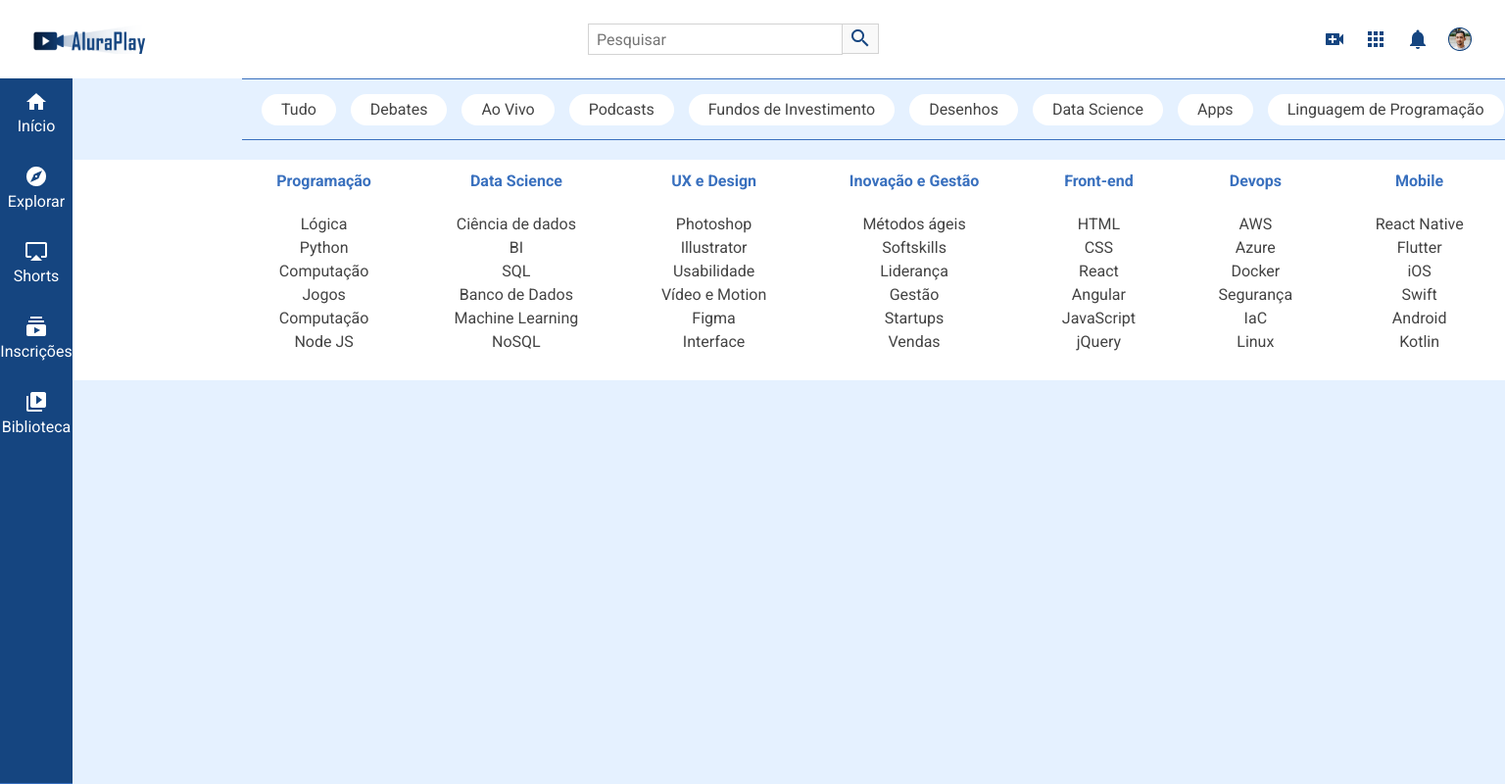
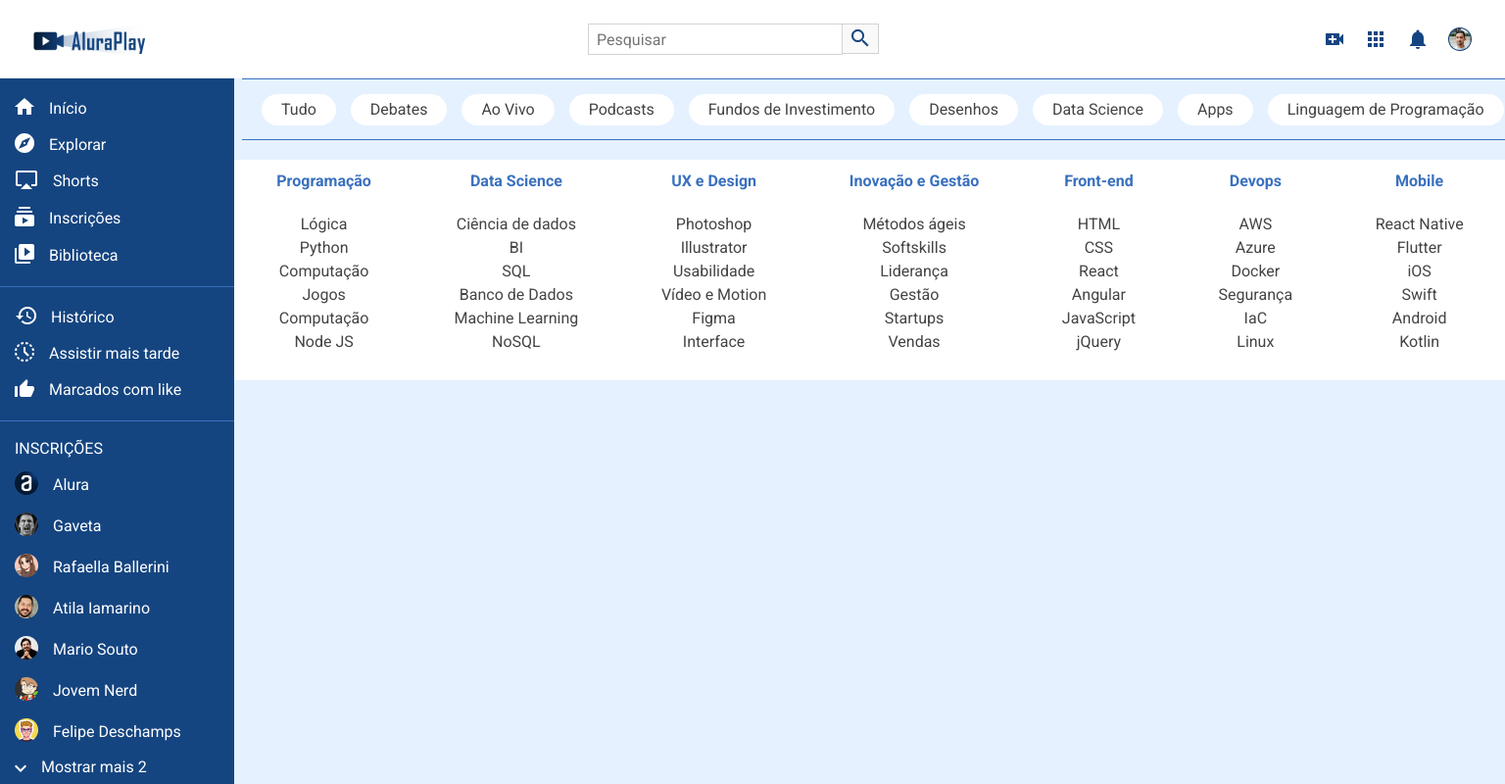
Before and after one commit to FelipeSlaik/Alura-Play, a plain HTML site: page index.html in a window 1536 px wide. Shown: the whole page at 98% size. Drawn offline with Linux system fonts and the light colour scheme.

Commit message:
Organizando menu Desktop

```diff
--- a/css/flexbox.css
+++ b/css/flexbox.css
@@ -63,11 +63,6 @@
         display: block;
       }
 
-      /* RODAPÉ */
-      .rodape__container{
-        justify-content: space-between;
-      }
-
       /* MENU LATERAL DE TABLETS */
       .menu__container {
         left: 0;
@@ -82,4 +77,57 @@
         padding-top: 15px;
         gap: 33px;
     }
+
+
+      /* RODAPÉ */
+      .rodape__container{
+        justify-content: space-between;
+      }
+
 }
+
+@media (min-width: 1440px){
+    .menu__container{
+        width: 239px;
+        overflow: scroll;
+    }
+
+    .menu__lista:nth-child(2),
+    .menu__lista:nth-child(3),
+    .menu__lista:nth-child(4){
+    display:flex;
+
+}
+
+    .menu__lista{
+        height: auto;
+        padding: 20px 17px 20px 15px;
+        gap: 15px;
+    }
+
+    .menu__itens{
+        flex-direction: row;
+        gap: 15px;
+        align-items: center;
+    }
+
+    .menu__lista:nth-child(3){
+        flex-direction: column-reverse;
+    }
+
+    .jogos{
+        order: 3;
+    }
+
+    .filmes{
+        order: 2;
+    }
+
+    .premium{
+        order: 1;
+    }
+
+    .maispagina{
+        order: 4;
+    }
+}
```
